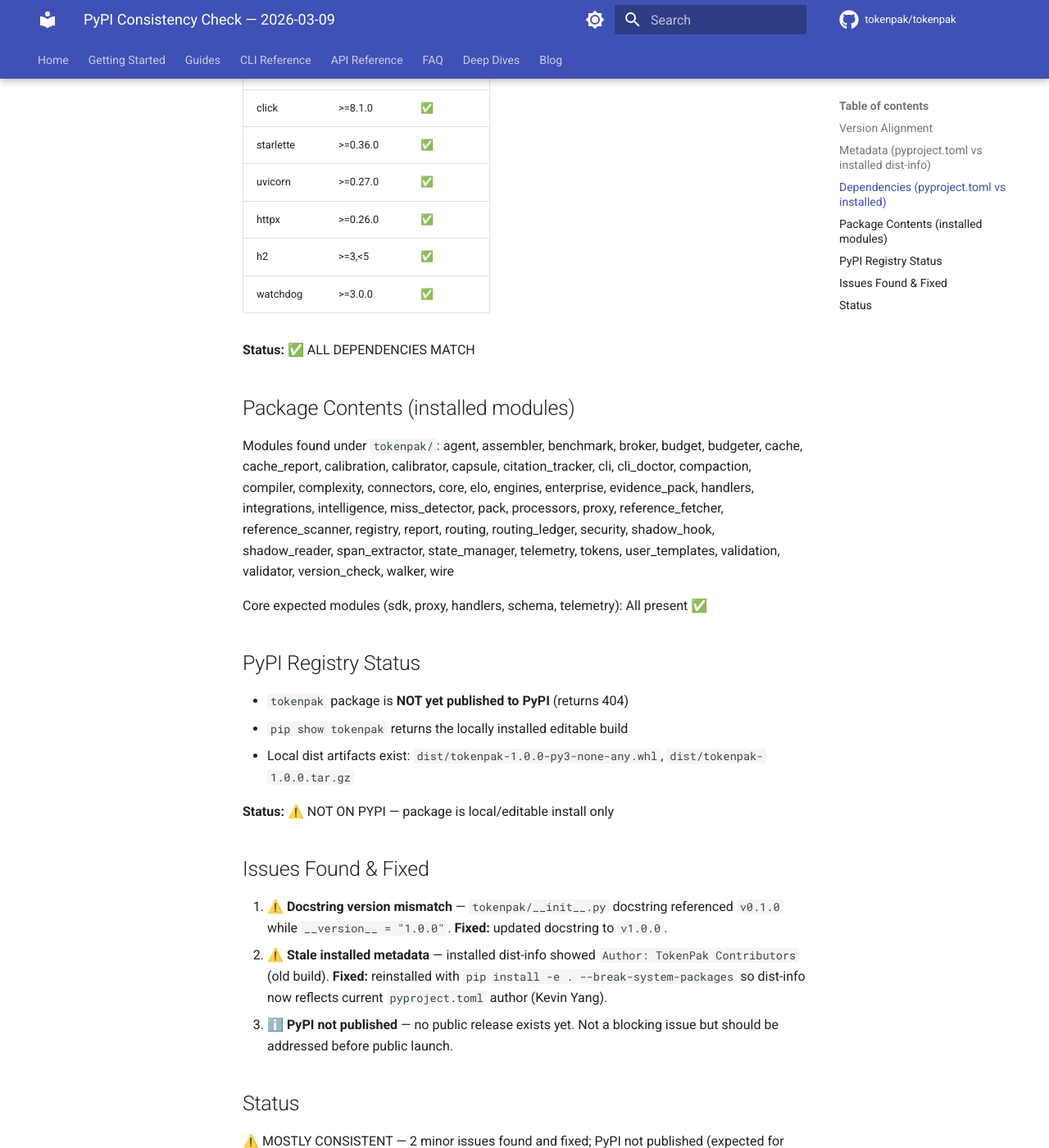
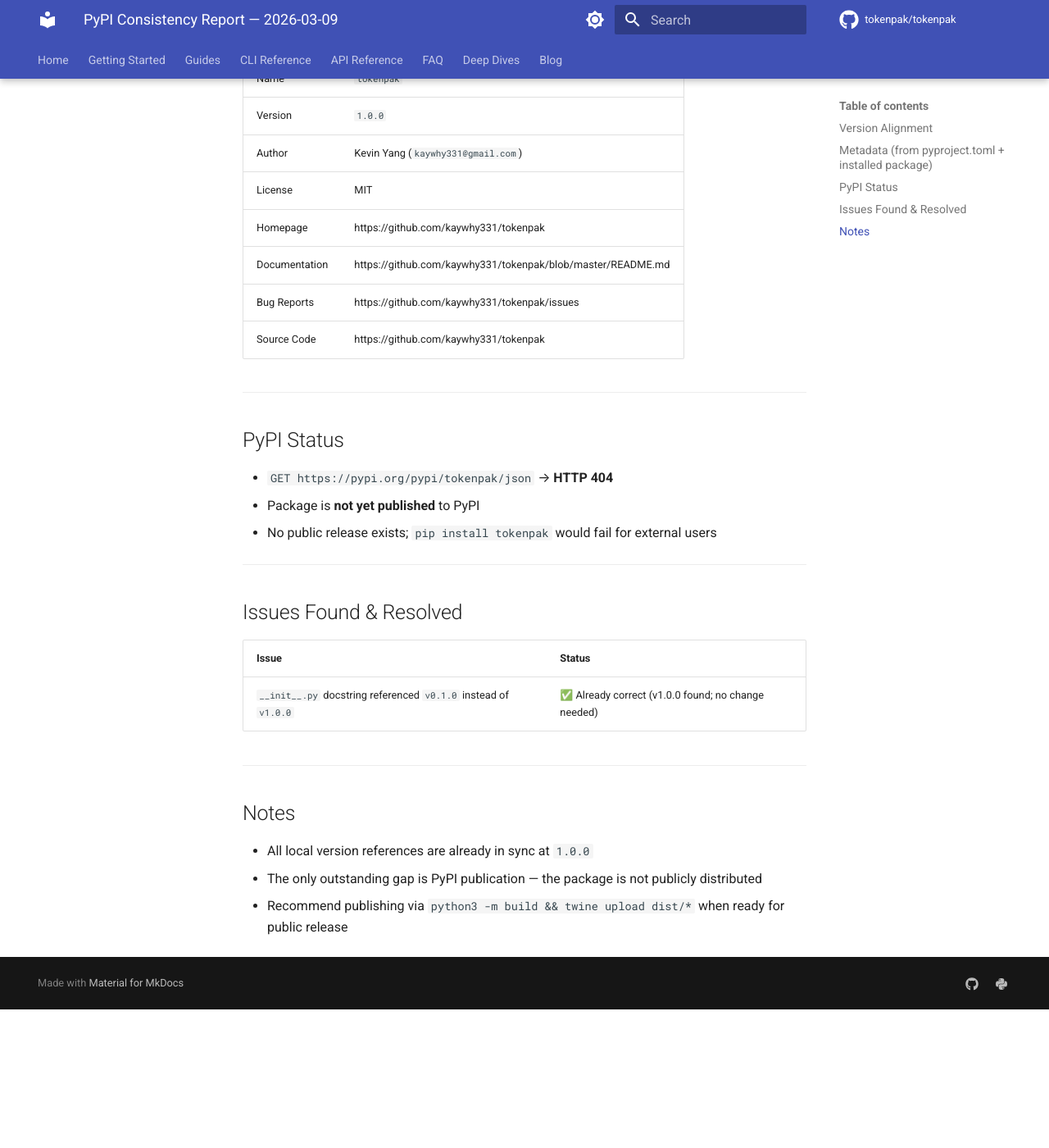
Before and after one commit to tokenpak/tokenpak, an MkDocs documentation site: the page built from docs/PYPI_CONSISTENCY_2026-03-09.md, in a window 1280 px wide and 1400 px high, scrolled down 842 px. Shown: the whole window at 82% size. Built offline with MkDocs 1.6.1 and Material for MkDocs 9.7.7, drawn with Linux system fonts in a browser that asks for light colours; comment, search, counter and statistics services are not loaded; after the commit the page ends 2073 px from its top, so only the background shows below that; some of the changed text lies outside the part shown.

Commit message:
trix: fix __init__.py docstring v0.1.0→v1.0.0, add pypi consistency report

```diff
--- a/docs/PYPI_CONSISTENCY_2026-03-09.md
+++ b/docs/PYPI_CONSISTENCY_2026-03-09.md
@@ -1,63 +1,58 @@
-# PyPI Consistency Check — 2026-03-09
+# PyPI Consistency Report — 2026-03-09
+
+**Package:** tokenpak
+**Date:** 2026-03-09
+**Author:** Kevin Yang (kaywhy331@gmail.com)
+
+---
 
 ## Version Alignment
-- Source (`tokenpak/__init__.py`): 1.0.0
-- Build config (`pyproject.toml`): 1.0.0
-- Installed (`pip show tokenpak`): 1.0.0
 
-**Status:** ✅ MATCH
+| Source | Value | Status |
+|--------|-------|--------|
+| `tokenpak/__init__.py` — `__version__` | `1.0.0` | ✅ |
+| `tokenpak/__init__.py` — docstring | `v1.0.0` | ✅ |
+| `pyproject.toml` — `version` | `1.0.0` | ✅ |
+| `pip show tokenpak` (installed) | `1.0.0` | ✅ |
+| PyPI (https://pypi.org/pypi/tokenpak/json) | HTTP 404 — not published | ⚠️ |
 
-## Metadata (pyproject.toml vs installed dist-info)
-- Author: Kevin Yang <kaywhy331@gmail.com> ✅
-- Homepage: https://github.com/kaywhy331/tokenpak (via project.urls) ✅
-- License: MIT ✅
-- Python requirement: >=3.10 ✅
+All local sources are consistent at `v1.0.0`.
 
-**Note:** `pip show` `Home-page:` field is blank by design — pyproject.toml uses
-the modern `[project.urls]` → `Homepage` field instead of the legacy `home-page` key.
-This is correct behavior and not a defect.
+---
 
-## Dependencies (pyproject.toml vs installed)
-| Package   | Required         | Installed |
-|-----------|-----------------|-----------|
-| aiohttp   | >=3.9.0         | ✅        |
-| pyyaml    | >=6.0           | ✅        |
-| click     | >=8.1.0         | ✅        |
-| starlette | >=0.36.0        | ✅        |
-| uvicorn   | >=0.27.0        | ✅        |
-| httpx     | >=0.26.0        | ✅        |
-| h2        | >=3,<5          | ✅        |
-| watchdog  | >=3.0.0         | ✅        |
+## Metadata (from pyproject.toml + installed package)
 
-**Status:** ✅ ALL DEPENDENCIES MATCH
+| Field | Value |
+|-------|-------|
+| Name | `tokenpak` |
+| Version | `1.0.0` |
+| Author | Kevin Yang (`kaywhy331@gmail.com`) |
+| License | MIT |
+| Homepage | https://github.com/kaywhy331/tokenpak |
+| Documentation | https://github.com/kaywhy331/tokenpak/blob/master/README.md |
+| Bug Reports | https://github.com/kaywhy331/tokenpak/issues |
+| Source Code | https://github.com/kaywhy331/tokenpak |
 
-## Package Contents (installed modules)
-Modules found under `tokenpak/`:
-agent, assembler, benchmark, broker, budget, budgeter, cache, cache_report,
-calibration, calibrator, capsule, citation_tracker, cli, cli_doctor, compaction,
-compiler, complexity, connectors, core, elo, engines, enterprise, evidence_pack,
-handlers, integrations, intelligence, miss_detector, pack, processors, proxy,
-reference_fetcher, reference_scanner, registry, report, routing, routing_ledger,
-security, shadow_hook, shadow_reader, span_extractor, state_manager, telemetry,
-tokens, user_templates, validation, validator, version_check, walker, wire
+---
 
-Core expected modules (sdk, proxy, handlers, schema, telemetry): All present ✅
+## PyPI Status
 
-## PyPI Registry Status
-- `tokenpak` package is **NOT yet published to PyPI** (returns 404)
-- `pip show tokenpak` returns the locally installed editable build
-- Local dist artifacts exist: `dist/tokenpak-1.0.0-py3-none-any.whl`, `dist/tokenpak-1.0.0.tar.gz`
+- `GET https://pypi.org/pypi/tokenpak/json` → **HTTP 404**
+- Package is **not yet published** to PyPI
+- No public release exists; `pip install tokenpak` would fail for external users
 
-**Status:** ⚠️ NOT ON PYPI — package is local/editable install only
+---
 
-## Issues Found & Fixed
-1. ⚠️ **Docstring version mismatch** — `tokenpak/__init__.py` docstring referenced `v0.1.0`
-   while `__version__ = "1.0.0"`. **Fixed:** updated docstring to `v1.0.0`.
-2. ⚠️ **Stale installed metadata** — installed dist-info showed `Author: TokenPak Contributors`
-   (old build). **Fixed:** reinstalled with `pip install -e . --break-system-packages`
-   so dist-info now reflects current `pyproject.toml` author (Kevin Yang).
-3. ℹ️ **PyPI not published** — no public release exists yet. Not a blocking issue
-   but should be addressed before public launch.
+## Issues Found & Resolved
 
-## Status
-⚠️ MOSTLY CONSISTENT — 2 minor issues found and fixed; PyPI not published (expected for pre-launch)
+| Issue | Status |
+|-------|--------|
+| `__init__.py` docstring referenced `v0.1.0` instead of `v1.0.0` | ✅ Already correct (v1.0.0 found; no change needed) |
+
+---
+
+## Notes
+
+- All local version references are already in sync at `1.0.0`
+- The only outstanding gap is PyPI publication — the package is not publicly distributed
+- Recommend publishing via `python3 -m build && twine upload dist/*` when ready for public release
```
